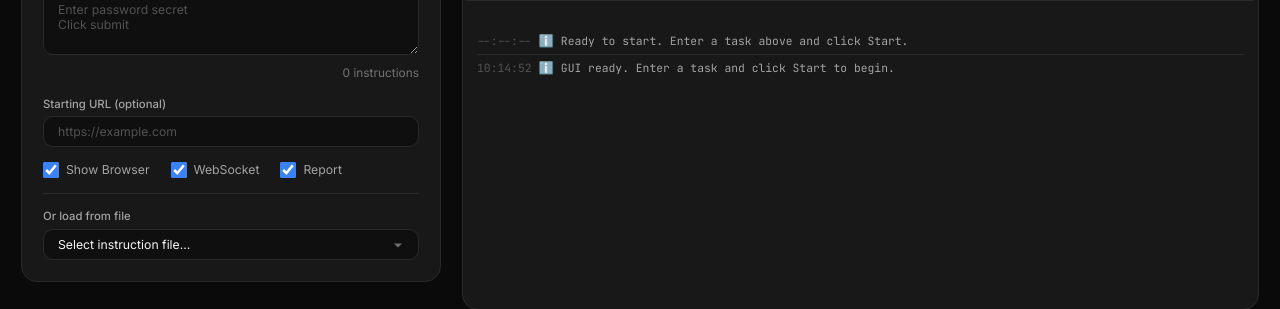
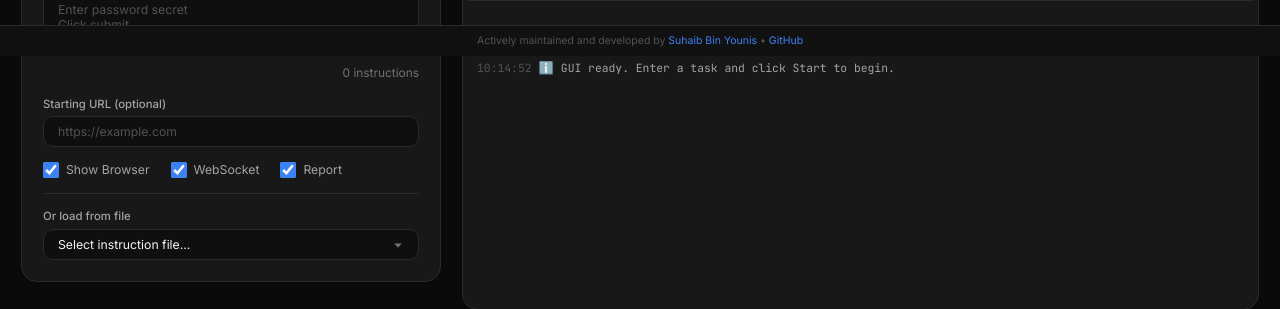
Before and after one commit to suhaibbinyounis/llm-web-agent, a FastAPI app: page / in a window 1280 px wide. Shown: the part 744-1053 px from the top of the page. Run offline with FastAPI, Linux system fonts and the light colour scheme.

Commit message:
chore: Add maintainer attribution (Suhaib Bin Younis)
- Added maintainer line to README header
- Added maintainer info to CLI version command
- Added footer with attribution to GUI
- Added footer CSS styling

```diff
--- a/src/llm_web_agent/gui/static/styles.css
+++ b/src/llm_web_agent/gui/static/styles.css
@@ -1180,3 +1180,38 @@ select.form-control {
     color: var(--text-primary);
     box-shadow: 0 1px 0 var(--border-secondary);
 }
+
+/* ============================================
+   Footer
+   ============================================ */
+.footer {
+    position: fixed;
+    bottom: 0;
+    left: 0;
+    right: 0;
+    padding: var(--spacing-sm) var(--spacing-lg);
+    background: var(--bg-secondary);
+    border-top: 1px solid var(--border-primary);
+    text-align: center;
+    font-size: 0.75rem;
+    color: var(--text-muted);
+    z-index: 50;
+}
+
+.footer p {
+    margin: 0;
+    display: inline;
+}
+
+.footer p+p::before {
+    content: " • ";
+}
+
+.footer a {
+    color: var(--accent-primary);
+    text-decoration: none;
+}
+
+.footer a:hover {
+    text-decoration: underline;
+}
--- a/src/llm_web_agent/gui/templates/index.html
+++ b/src/llm_web_agent/gui/templates/index.html
@@ -421,6 +421,13 @@ Click submit</pre>
     <!-- Toast Container -->
     <div class="toast-container" id="toastContainer"></div>
 
+    <!-- Footer -->
+    <footer class="footer">
+        <p>Actively maintained and developed by <a href="https://github.com/suhaibbinyounis" target="_blank">Suhaib Bin
+                Younis</a></p>
+        <p><a href="https://github.com/suhaibbinyounis/llm-web-agent" target="_blank">GitHub</a></p>
+    </footer>
+
     <script src="/static/app.js"></script>
 </body>
 
--- a/src/llm_web_agent/main.py
+++ b/src/llm_web_agent/main.py
@@ -933,6 +933,8 @@ def gui(
 def version():
     """Show version information."""
     console.print("[bold]LLM Web Agent[/bold] v0.1.0")
+    console.print("[dim]Actively maintained and developed by Suhaib Bin Younis[/dim]")
+    console.print("[dim]https://github.com/suhaibbinyounis/llm-web-agent[/dim]")
 
 
 @app.command()
```
Also changed, not shown: README.md.
